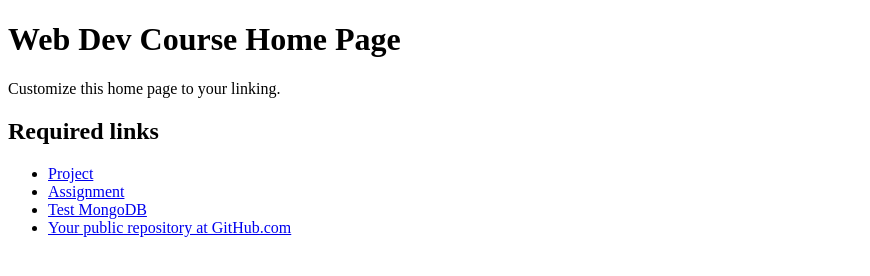
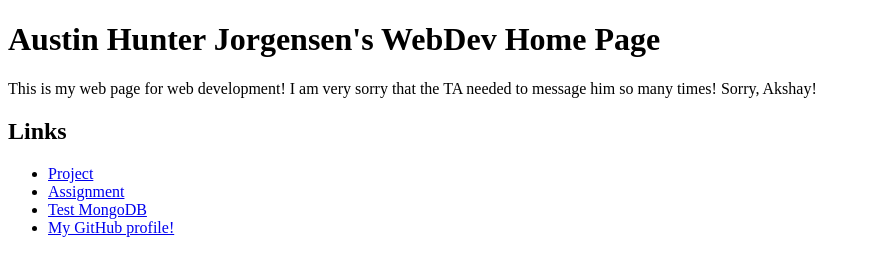
Before and after one commit to ahjorgen167/jorgenense-austin-webdev, a website: page public/index.html in a window 1280 px wide. Shown: the whole page, without its empty margins (0-870 px from the left). Drawn offline with Linux system fonts and the light colour scheme.

Commit message:
Updating correct github URL

```diff
--- a/public/index.html
+++ b/public/index.html
@@ -2,16 +2,16 @@
 <html lang="en">
 <head>
     <meta charset="UTF-8">
-    <title>Web Dev Course Home Page</title>
+    <title>AJorgensen's WebDev Home Page</title>
 </head>
 <body>
-    <h1>Web Dev Course Home Page</h1>
+    <h1>Austin Hunter Jorgensen's WebDev Home Page</h1>
 
     <p>
-        Customize this home page to your linking.
+        This is my web page for web development!  I am very sorry that the TA needed to message him so many times!  Sorry, Akshay!
     </p>
 
-    <h2>Required links</h2>
+    <h2>Links</h2>
     <ul>
         <li>
             <a href="project/index.html">Project</a>
@@ -23,7 +23,7 @@
             <a href="test/index.html">Test MongoDB</a>
         </li>
         <li>
-            <a href="#">Your public repository at GitHub.com</a>
+            <a href="https://github.com/ahjorgen167/jorgenense-austin-webdev">My GitHub profile!</a>
         </li>
     </ul>
 </body>
```
